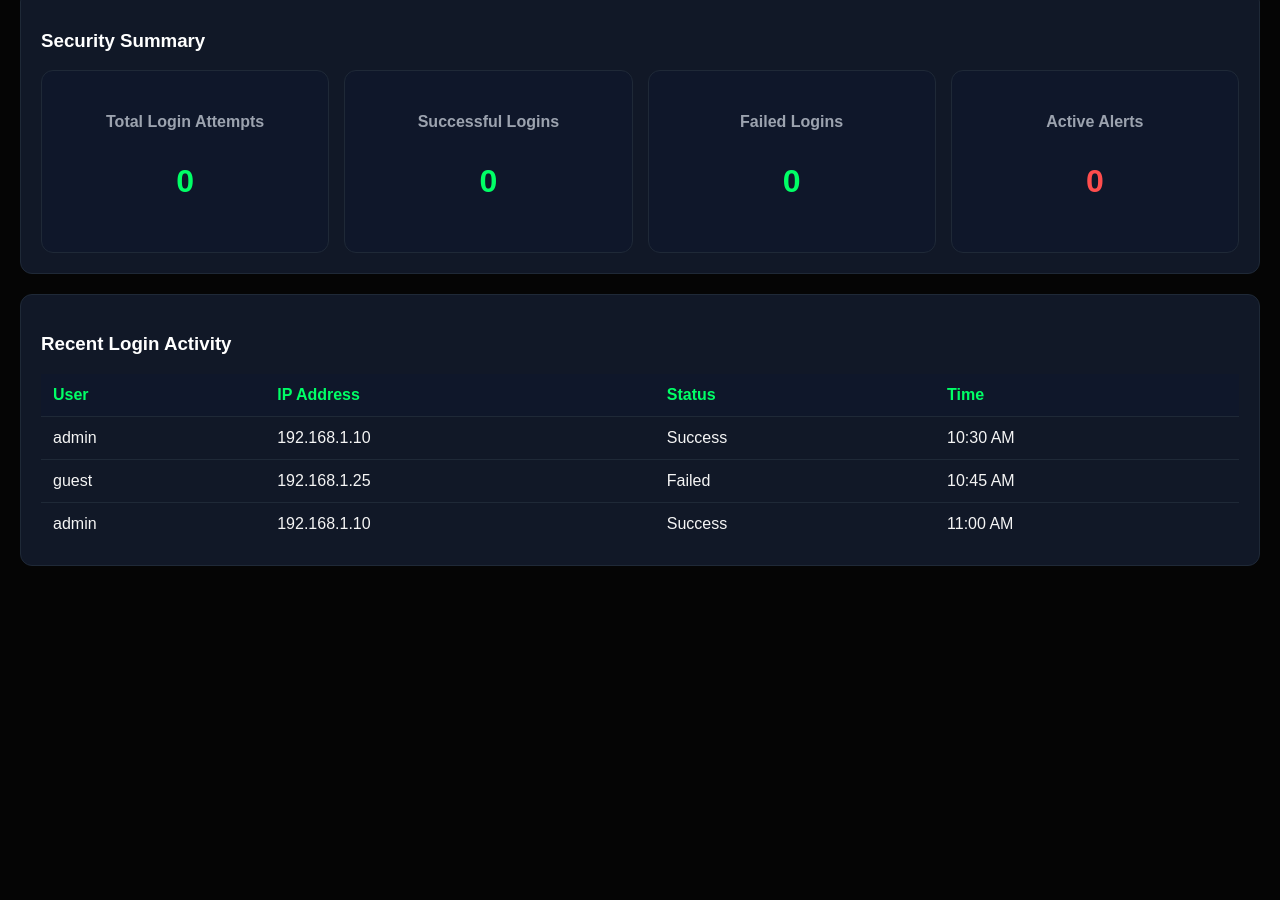
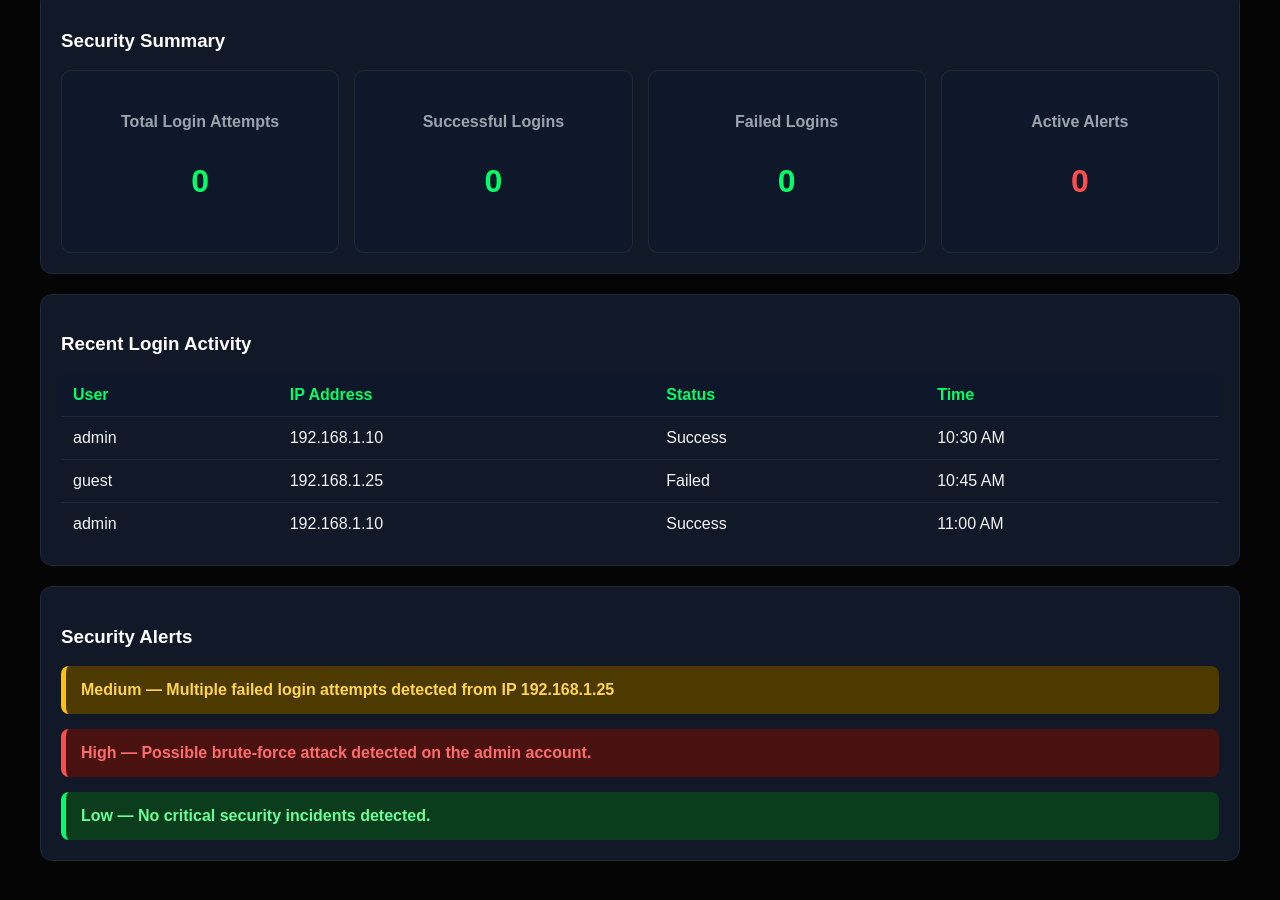
Before and after one commit to alure86/CyberWatch-Dashboard, a website: page views/index.html in a window 1280 px wide. Shown: the part 334-1234 px from the top of the page. Before the commit the page ends 940 px from the top, so only its background shows below. Drawn offline with Linux system fonts and the light colour scheme.

Commit message:
Completed Week 2 cybersecurity dashboard interface

```diff
--- a/public/css/style.css
+++ b/public/css/style.css
@@ -18,8 +18,14 @@ h1 {
     margin: 0;
 }
 
+header p {
+    color: #9ca3af;
+}
+
 main {
     padding: 20px;
+    max-width: 1200px;
+    margin: auto;
 }
 
 section {
@@ -30,8 +36,9 @@ section {
     margin-bottom: 20px;
 }
 
-h2, h3 {
-    color: #ffffff;
+h2,
+h3 {
+    color: white;
 }
 
 .card-container {
@@ -42,10 +49,10 @@ h2, h3 {
 
 .card {
     background-color: #0f172a;
-    border: 1px solid #1f2937;
-    border-radius: 12px;
+    border-radius: 10px;
     padding: 20px;
     text-align: center;
+    border: 1px solid #1f2937;
 }
 
 .card h4 {
@@ -62,8 +69,6 @@ h2, h3 {
 .alert-card p {
     color: #ff4d4d;
 }
-
-/* Login Activity Table */
 
 table {
     width: 100%;
@@ -86,3 +91,28 @@ td {
 tr:hover {
     background-color: #16213e;
 }
+
+.alert {
+    padding: 15px;
+    border-radius: 8px;
+    margin-top: 15px;
+    font-weight: bold;
+}
+
+.warning {
+    background-color: #4d3a00;
+    color: #ffd54f;
+    border-left: 5px solid #ffc107;
+}
+
+.danger {
+    background-color: #4a1111;
+    color: #ff6b6b;
+    border-left: 5px solid #ff4d4d;
+}
+
+.success {
+    background-color: #0b3d1d;
+    color: #66ff99;
+    border-left: 5px solid #00ff66;
+}
--- a/views/index.html
+++ b/views/index.html
@@ -11,16 +11,18 @@
 
     <header>
         <h1>CyberWatch Dashboard</h1>
-        <p>Cybersecurity Monitoring System</p>
+        <p>Cybersecurity Monitoring & Threat Detection System</p>
     </header>
 
     <main>
 
+        <!-- System Status -->
         <section>
             <h2>System Status</h2>
             <p>🟢 Monitoring Active</p>
         </section>
 
+        <!-- Dashboard Summary -->
         <section>
             <h3>Security Summary</h3>
 
@@ -49,10 +51,13 @@
             </div>
         </section>
 
+        <!-- Recent Login Activity -->
         <section>
+
             <h3>Recent Login Activity</h3>
 
             <table>
+
                 <thead>
                     <tr>
                         <th>User</th>
@@ -63,6 +68,7 @@
                 </thead>
 
                 <tbody>
+
                     <tr>
                         <td>admin</td>
                         <td>192.168.1.10</td>
@@ -83,8 +89,29 @@
                         <td>Success</td>
                         <td>11:00 AM</td>
                     </tr>
+
                 </tbody>
+
             </table>
+
+        </section>
+
+        <!-- Security Alerts -->
+        <section>
+
+            <h3>Security Alerts</h3>
+
+            <div class="alert warning">
+                <strong>Medium</strong> — Multiple failed login attempts detected from IP <strong>192.168.1.25</strong>
+            </div>
+
+            <div class="alert danger">
+                <strong>High</strong> — Possible brute-force attack detected on the <strong>admin</strong> account.
+            </div>
+
+            <div class="alert success">
+                <strong>Low</strong> — No critical security incidents detected.
+            </div>
 
         </section>
 
```
